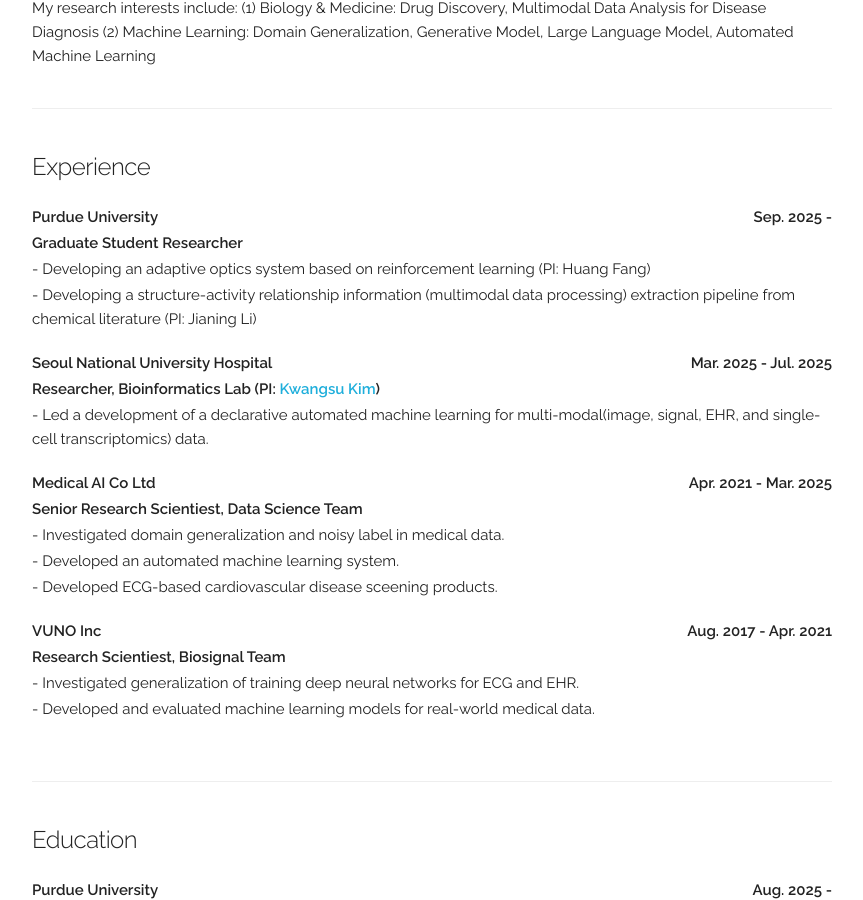
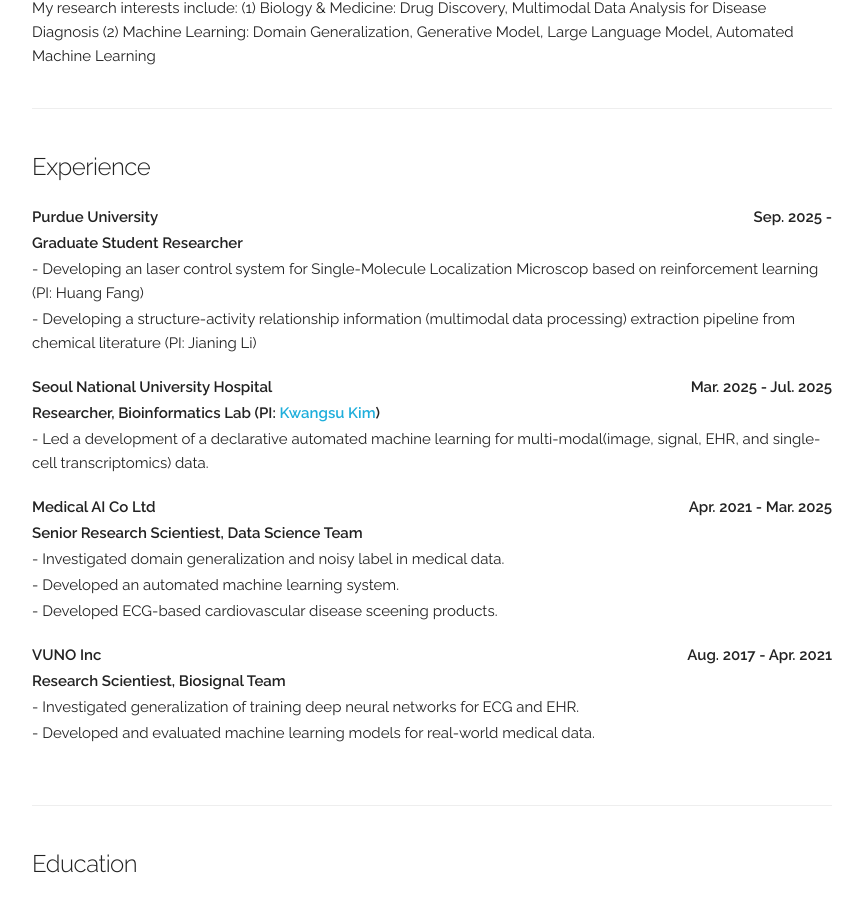
Before and after one commit to byeongtak/byeongtak.github.io, a Jekyll site: the page built from index.html, in a window 1280 px wide and 900 px high, scrolled down 538 px. Shown: the whole window, without its empty margins (208-1071 px from the left). Built offline with Jekyll 4.4.1, drawn with Linux system fonts in a browser that asks for light colours.

Commit message:
Update index.html

```diff
--- a/index.html
+++ b/index.html
@@ -50,7 +50,7 @@
         <div class="paper">
           <p class="title"><b>Purdue University<b style="float:right;">Sep. 2025 - </b></b></p>
           <p class="title"><b>Graduate Student Researcher <b style="float:right;"></b></b></p>
-			<p> - Developing an adaptive optics system based on reinforcement learning (PI: Huang Fang) <br></p>
+			<p> - Developing an laser control system for Single-Molecule Localization Microscop based on reinforcement learning (PI: Huang Fang) <br></p>
 			<p> - Developing a structure-activity relationship information (multimodal data processing) extraction pipeline from chemical literature (PI: Jianing Li) </p>
 			<p></p>
         </div>
```
